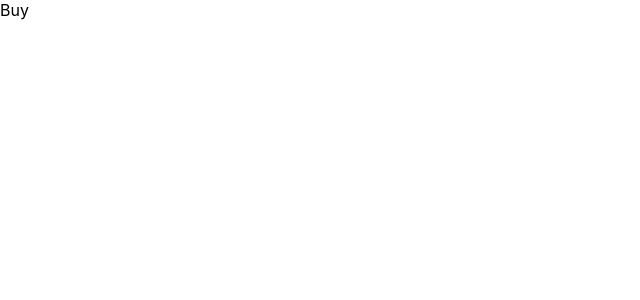
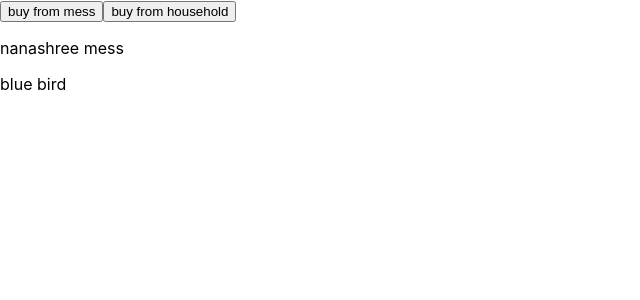
Before and after one commit to aryanjangid/hermes, a React (Create React App) app: page /buy in a window 1280 px wide. Shown: the top 300 px of the page, without its empty margins (0-640 px from the left). Built offline with nearby package versions, Linux system fonts and the light colour scheme.

Commit message:
buy page done

```diff
--- /dev/null
+++ b/src/data.js
@@ -0,0 +1,26 @@
+export const messCollection = [
+    {
+        name: 'nanashree mess',
+        location: 'Gurudwara chowk',
+        price: 70
+    },
+    {
+        name: 'blue bird',
+        location: 'bird valley',
+        price: 90
+    }
+]
+export const houseCollection = [
+    {
+        name: 'radha',
+        location: 'akurdi',
+        item: 'roti',
+        price: 10
+    },
+    {
+        name: 'sita',
+        location: 'akurdi',
+        item: 'aalu sabzi',
+        price: 20
+    }
+]
--- a/src/pages/Buy.js
+++ b/src/pages/Buy.js
@@ -1,8 +1,32 @@
 import React from 'react'
+import { useState } from 'react'
+import { messCollection, houseCollection } from '../data'
 
 const Buy = () => {
+
+    const [Collection, setCollection] = useState(messCollection)
+
     return (
-        <div>Buy</div>
+        <div>
+            <button onClick={() => setCollection(messCollection)}>buy from mess</button>
+            <button onClick={() => setCollection(houseCollection)}>buy from household</button>
+            <div>
+                {Collection.map(col => {
+                    if (Collection === messCollection) {
+                        return (
+                            <p>{col.name}</p>
+                        )
+                    }
+                    else {
+                        return (
+                            <p>
+                                {col.name}
+                            </p>
+                        )
+                    }
+                })}
+            </div>
+        </div>
     )
 }
 
--- a/src/pages/Home.js
+++ b/src/pages/Home.js
@@ -1,9 +1,12 @@
 import React from 'react'
+import { Route, Routes, useNavigate } from 'react-router';
 
 const Home = () => {
+  const navigate = useNavigate()
   return (
     <div>
-
+      <button onClick={() => navigate('/buy')}>buy</button>
+      <button onClick={() => navigate('/sell')}>sell</button>
     </div>
   )
 }
```
